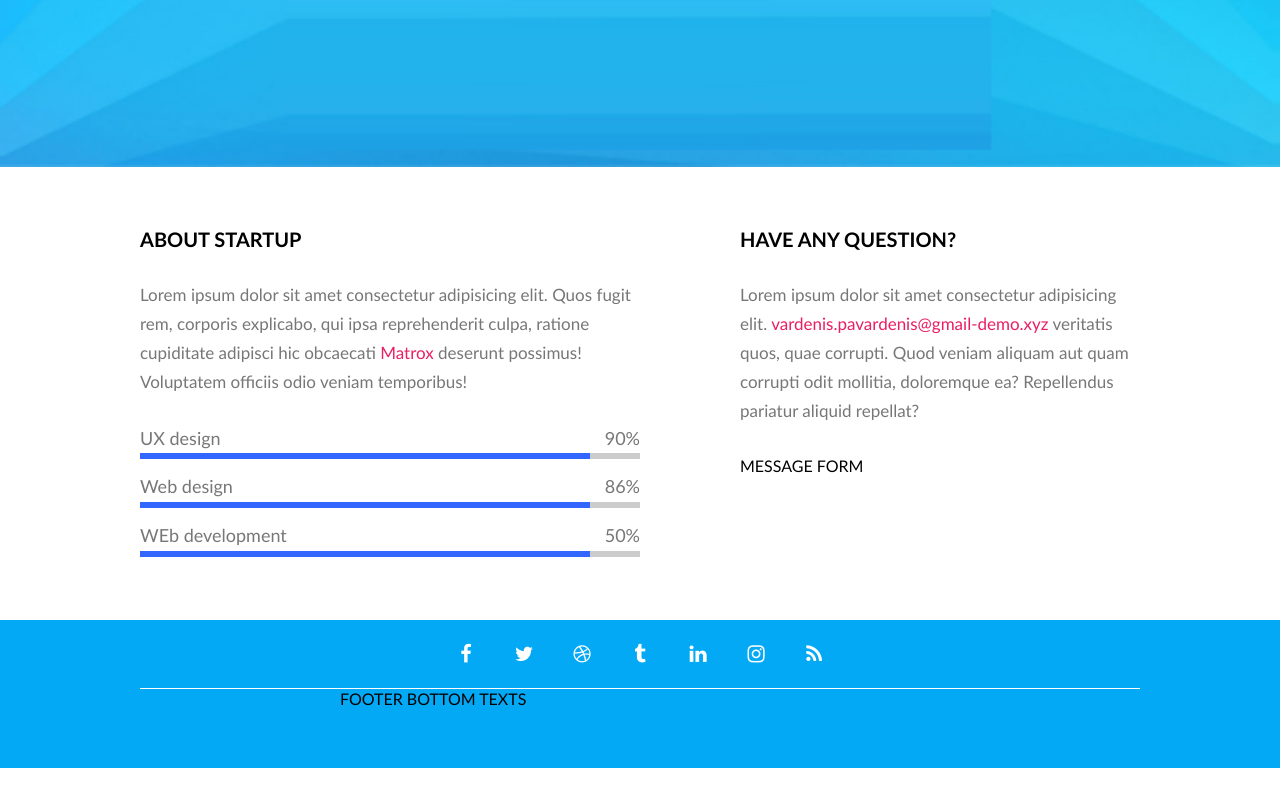
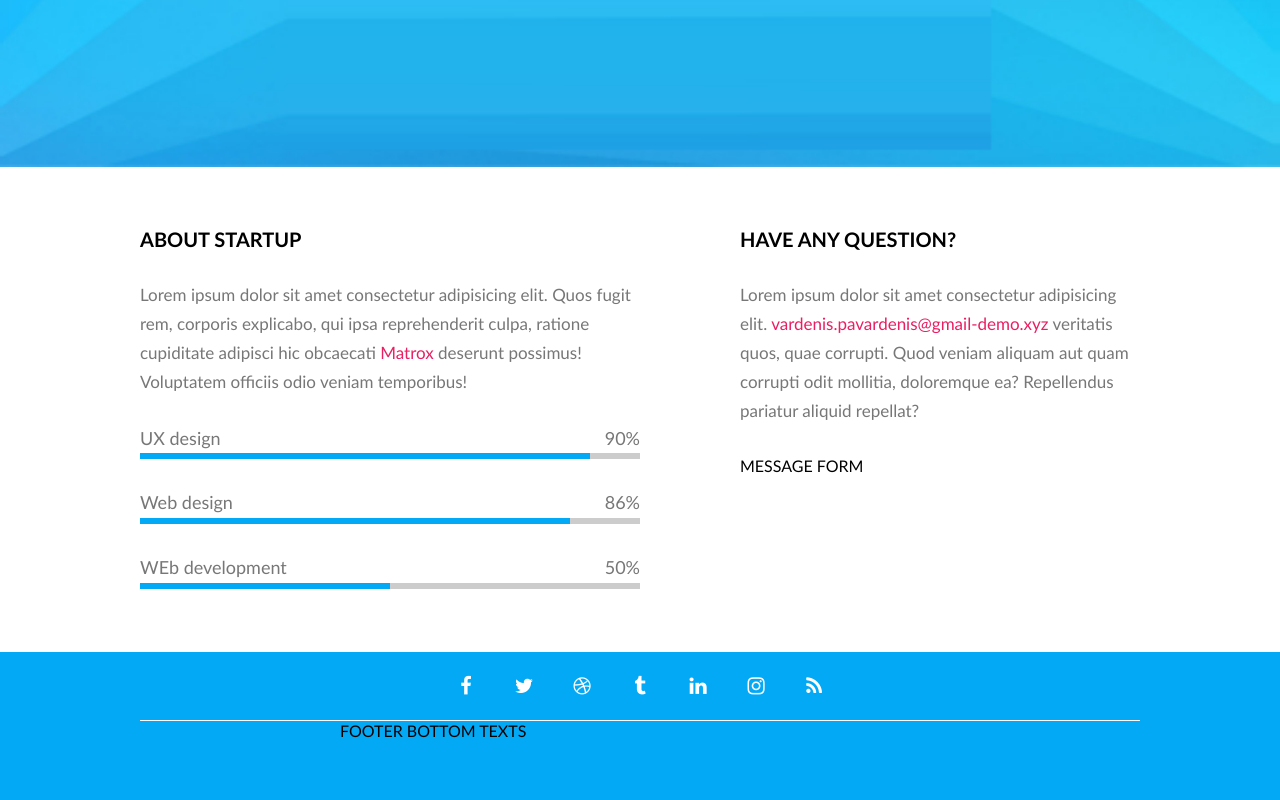
Before and after one commit to front-end-by-rimantas/45-grupe-coming-soon, a website: page index.html in a window 1280 px wide. Shown: the part 633-1433 px from the top of the page. Before the commit the page ends 1401 px from the top, so only its background shows below. Drawn offline with Linux system fonts and the light colour scheme.

Commit message:
Progress bar static design

```diff
--- a/css/components/progress-bar.css
+++ b/css/components/progress-bar.css
@@ -1,7 +1,7 @@
 .progress-bar-group {
     display: flex;
     flex-direction: column;
-    gap: 1em;
+    gap: 2em;
 }
 .progress-bar-group > .progress-bar {
     display: flex;
@@ -24,7 +24,7 @@
     background-color: #ccc;
 }
 .progress-bar-group .progress {
-    width: 90%;
+    width: 40%;
     height: inherit;
-    background-color: #36f;
+    background-color: var(--main-color);
 }
--- a/index.html
+++ b/index.html
@@ -57,7 +57,7 @@
                                 <p class="value">90%</p>
                             </div>
                             <div class="bottom">
-                                <div class="progress"></div>
+                                <div class="progress" style="width: 90%;"></div>
                             </div>
                         </div>
                         <div class="progress-bar">
@@ -66,7 +66,7 @@
                                 <p class="value">86%</p>
                             </div>
                             <div class="bottom">
-                                <div class="progress"></div>
+                                <div class="progress" style="width: 86%;"></div>
                             </div>
                         </div>
                         <div class="progress-bar">
@@ -75,7 +75,7 @@
                                 <p class="value">50%</p>
                             </div>
                             <div class="bottom">
-                                <div class="progress"></div>
+                                <div class="progress" style="width: 50%;"></div>
                             </div>
                         </div>
                     </div>
```
